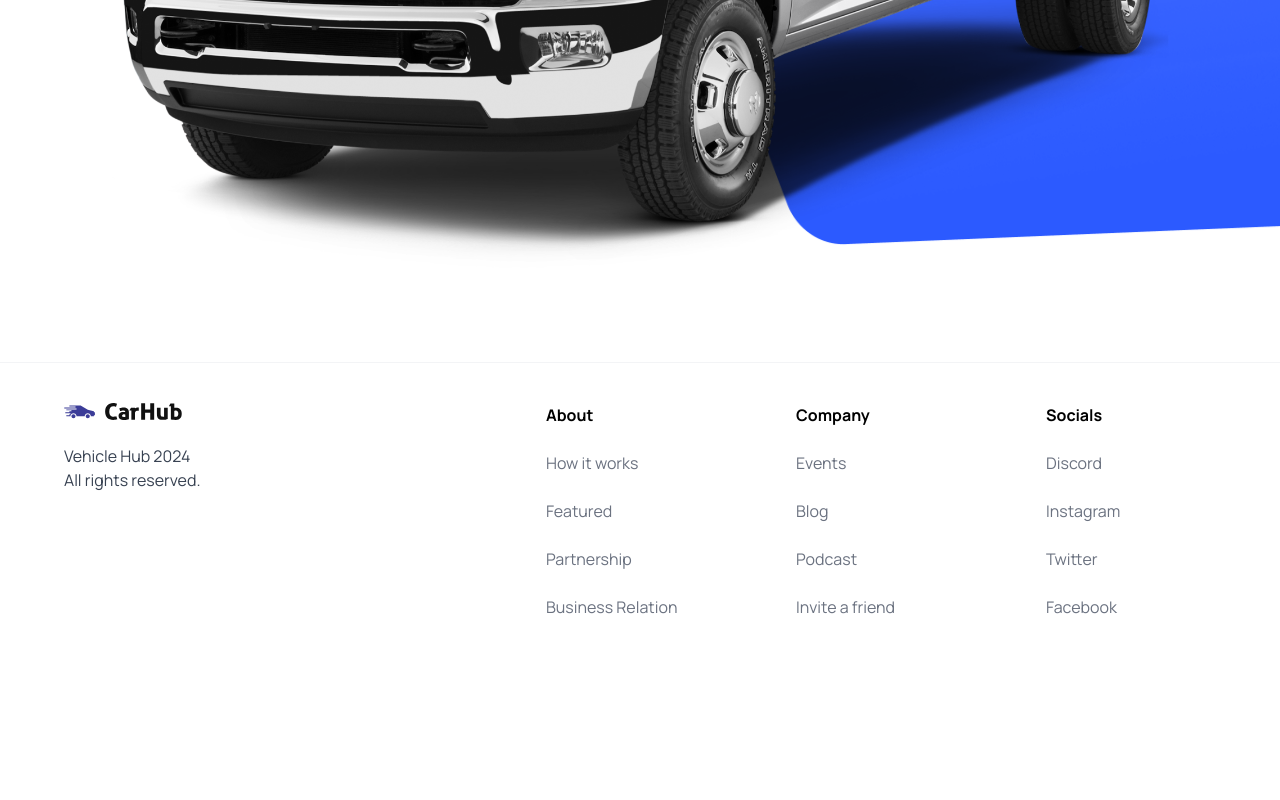
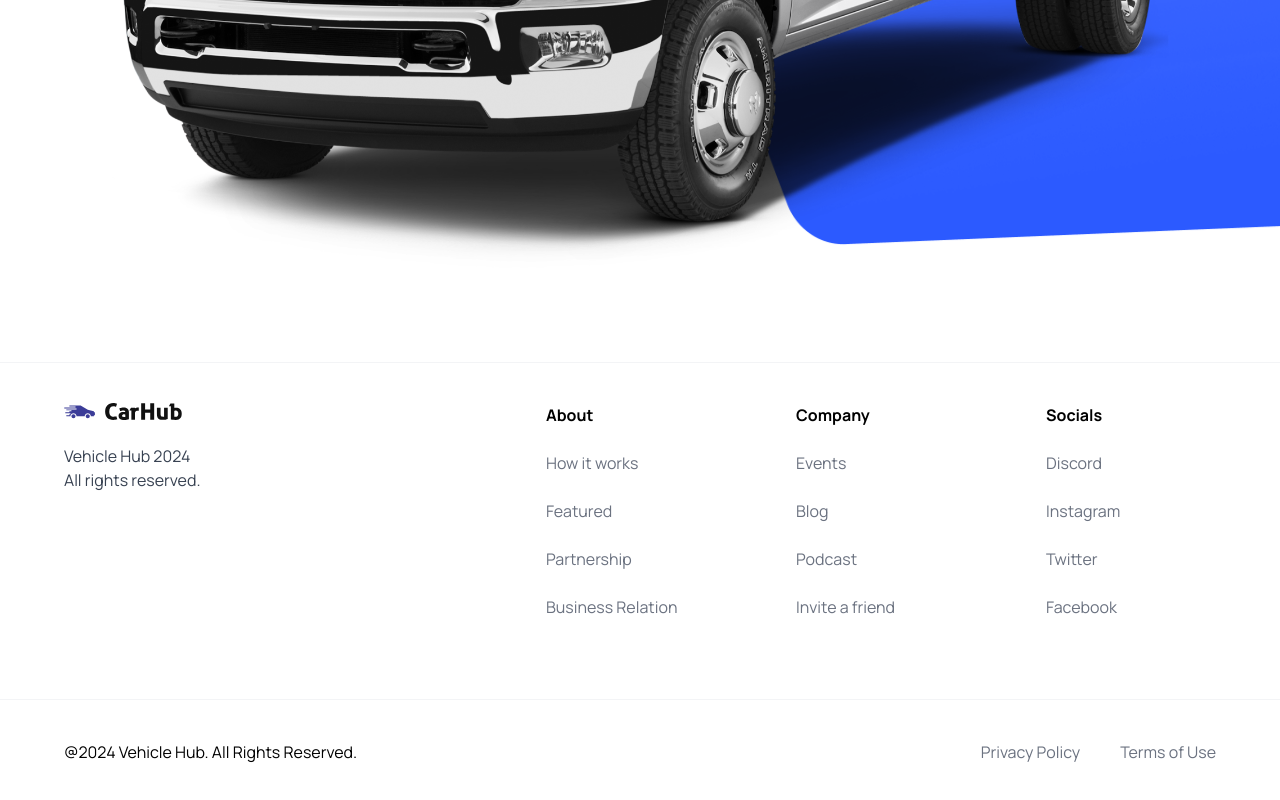
Before and after one commit to dnich02f/ecommerce_vehicle_showcase, a Next.js app: page / in a window 1280 px wide. Shown: the part 943-1743 px from the top of the page. Before the commit the page ends 1602 px from the top, so only its background shows below. Built offline with nearby package versions, Linux system fonts and the light colour scheme.

Commit message:
added generic privacy policy and terms of use links with styling.

```diff
--- a/components/Footer.tsx
+++ b/components/Footer.tsx
@@ -39,6 +39,20 @@ const Footer = () => {
                     ))}
                 </div>
             </div>
+
+                <div className="flex justify-between items-center flex-wrap mt-10 border-t border-gray-100 sm:px-16 px-6 py-10">
+                    <p>
+                        @2024 Vehicle Hub. All Rights Reserved.
+                    </p>
+                    <div className="footer__copyrights-link">
+                        <Link href="/" className="text-gray-500">
+                            Privacy Policy
+                        </Link>
+                        <Link href="/" className="text-gray-500">
+                            Terms of Use
+                        </Link>
+                    </div>
+                </div>
         </footer>
     )
 }
```
